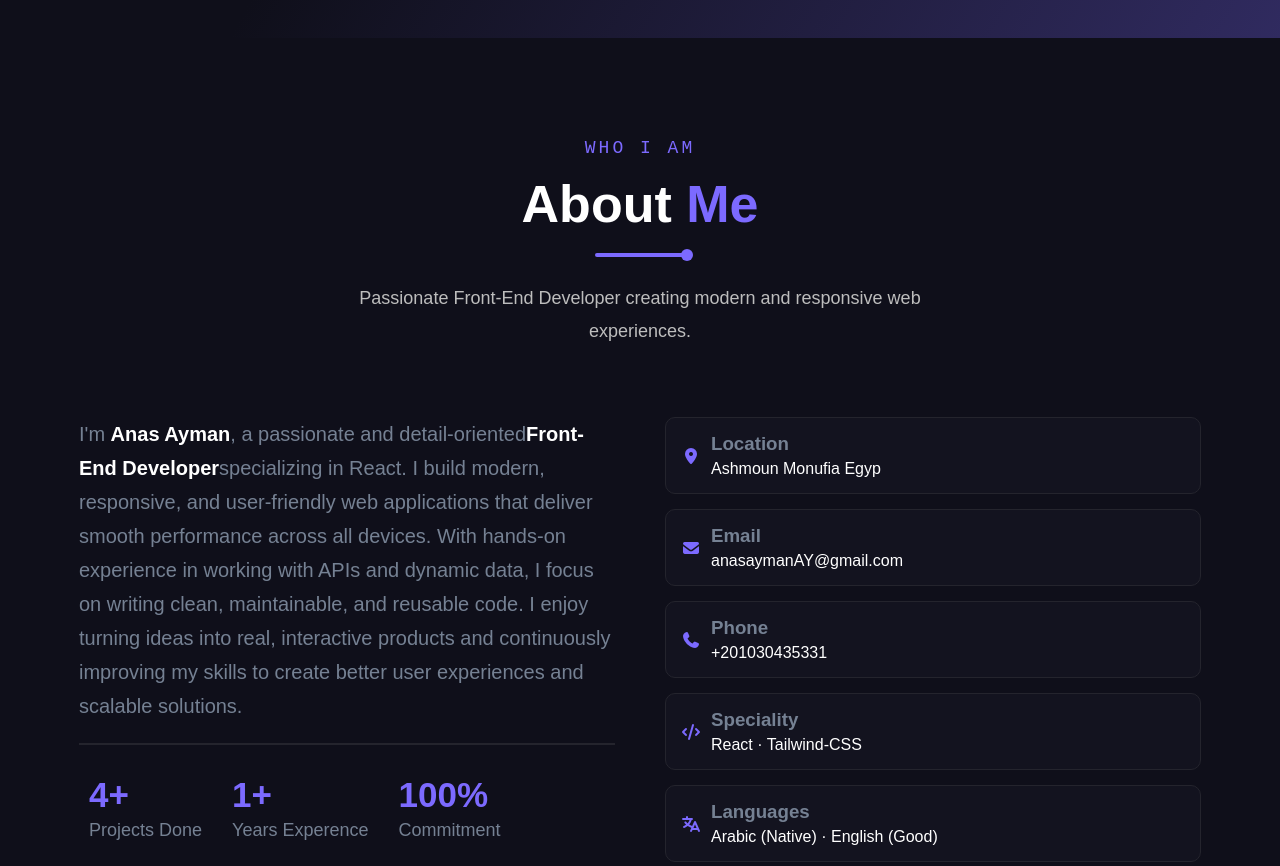
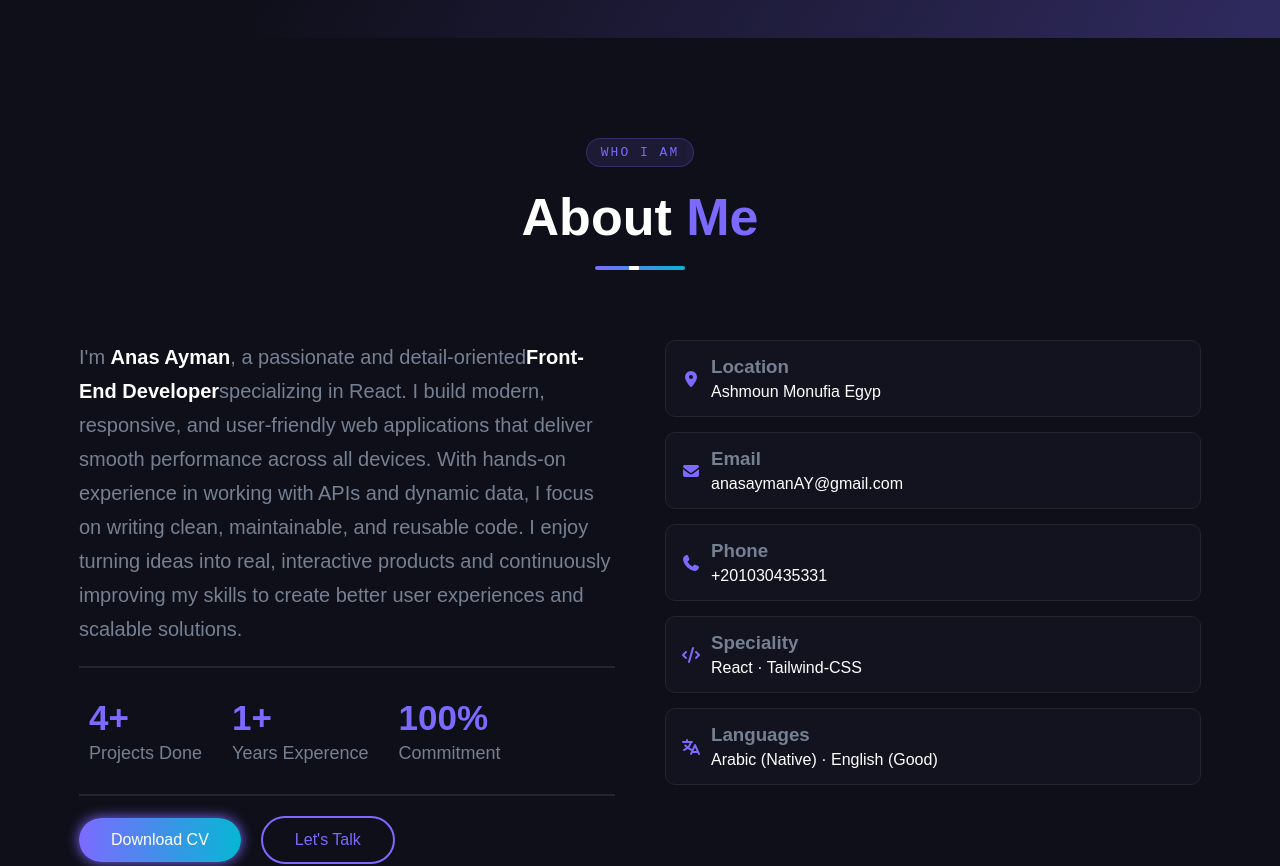
Before and after one commit to anasaymanay-dev/React-Portfolio, a React (Vite) app: page / in a window 1280 px wide. Shown: the part 780-1646 px from the top of the page. Built offline with nearby package versions, Linux system fonts and the light colour scheme.

Commit message:
edit section heading and add animations

```diff
--- a/src/App.jsx
+++ b/src/App.jsx
@@ -11,8 +11,8 @@ function App() {
       <main>
         <Hero />
         <About />
-        <Skills/>
-        <Projects/>
+        <Skills />
+        <Projects />
       </main>
     </>
   );
--- a/src/Components/about/About.jsx
+++ b/src/Components/about/About.jsx
@@ -11,10 +11,6 @@ export default function About() {
             About <span>Me</span>
           </h2>
           <div className="heading-line"></div>
-          <p className="section-description">
-            Passionate Front-End Developer creating modern and responsive web
-            experiences.
-          </p>
         </div>
         <div className="container">
           <div className="about-content">
--- a/src/Components/projects/Projects.jsx
+++ b/src/Components/projects/Projects.jsx
@@ -45,10 +45,6 @@ export default function Projects() {
           My <span>Projects</span>
         </h2>
         <div className="heading-line"></div>
-        <p className="section-description">
-          Projects that reflect creativity, performance, and attention to detail
-          in every experience.
-        </p>
       </div>
       <div className="container">
         <div className="shuffle">
--- a/src/Components/skills/Skills.jsx
+++ b/src/Components/skills/Skills.jsx
@@ -41,9 +41,6 @@ export default function Skills() {
           My <span>Skills</span>
         </h2>
         <div className="heading-line"></div>
-        <p className="section-description">
-          Technologies and tools I use to build modern web applications.
-        </p>
       </div>
       <div className="container">{skillsList}</div>
     </section>
--- a/src/index.css
+++ b/src/index.css
@@ -111,12 +111,29 @@ ul {
 }
 
 .section-subtitle {
+  display: inline-block;
   font-family: "Courier New", Courier, monospace;
   color: var(--primary);
-  font-size: 18px;
-  letter-spacing: 3px;
+  font-size: 13px;
+  letter-spacing: 2px;
+  padding: 6px 14px;
+  border-radius: 999px;
+  background: rgba(124, 106, 255, 0.12);
+  border: 1px solid rgba(124, 106, 255, 0.25);
   margin-bottom: 15px;
   text-transform: uppercase;
+  transition: var(--trans);
+  position: relative;
+  overflow: hidden;
+}
+
+.section-subtitle::before {
+  content: "";
+  position: absolute;
+  inset: 0;
+  background: linear-gradient(    90deg,    transparent,    rgba(124, 106, 255, 0.25),    transparent  );
+  transform: translateX(-100%);
+  animation: shimmer 2s infinite alternate;
 }
 
 .section-heading h2 {
@@ -134,36 +151,39 @@ ul {
 .heading-line {
   width: 90px;
   height: 4px;
-  background: var(--primary);
-  margin: 0 auto 25px;
+  background: linear-gradient(90deg, var(--primary), var(--secondary));
+  margin: 0 auto;
   border-radius: 20px;
   position: relative;
+  overflow: hidden;
 }
 
 .heading-line::after {
   content: "";
   position: absolute;
-  width: 12px;
-  height: 12px;
-  background: var(--primary);
+  width: 10px;
+  height: 10px;
+  background: var(--light);
   border-radius: 50%;
   top: 50%;
-  right: -8px;
+  right: -6px;
   transform: translateY(-50%);
-}
-
-.section-description {
-  color: #bdbdbd;
-  font-size: 18px;
-  line-height: 1.8;
-  max-width: 650px;
-  margin: auto;
+  animation: moveDot 2s infinite ease-in-out;
 }
 
 .container {
   width: 90%;
   padding: 0 15px;
   margin: 0 auto;
+}
+
+@keyframes shimmer {
+  0% {
+    transform: translateX(-100%);
+  }
+  100% {
+    transform: translateX(100%);
+  }
 }
 
 @keyframes to-down {
@@ -175,11 +195,16 @@ ul {
   }
 }
 
-@media (max-width: 991px) {
-  /* .scroll-down {
-    bottom: 60px;
-  } */
-
+@keyframes moveDot {
+  0% {
+    right: -6px;
+  }
+  50% {
+    right: 80px;
+  }
+  100% {
+    right: -6px;
+  }
 }
 
 @media (max-width: 767px) {
@@ -187,4 +212,7 @@ ul {
   .secondary-btn {
     padding: 13px 16px;
   }
+  .section-heading h2 {
+    font-size: 35px;
+  }
 }
```
